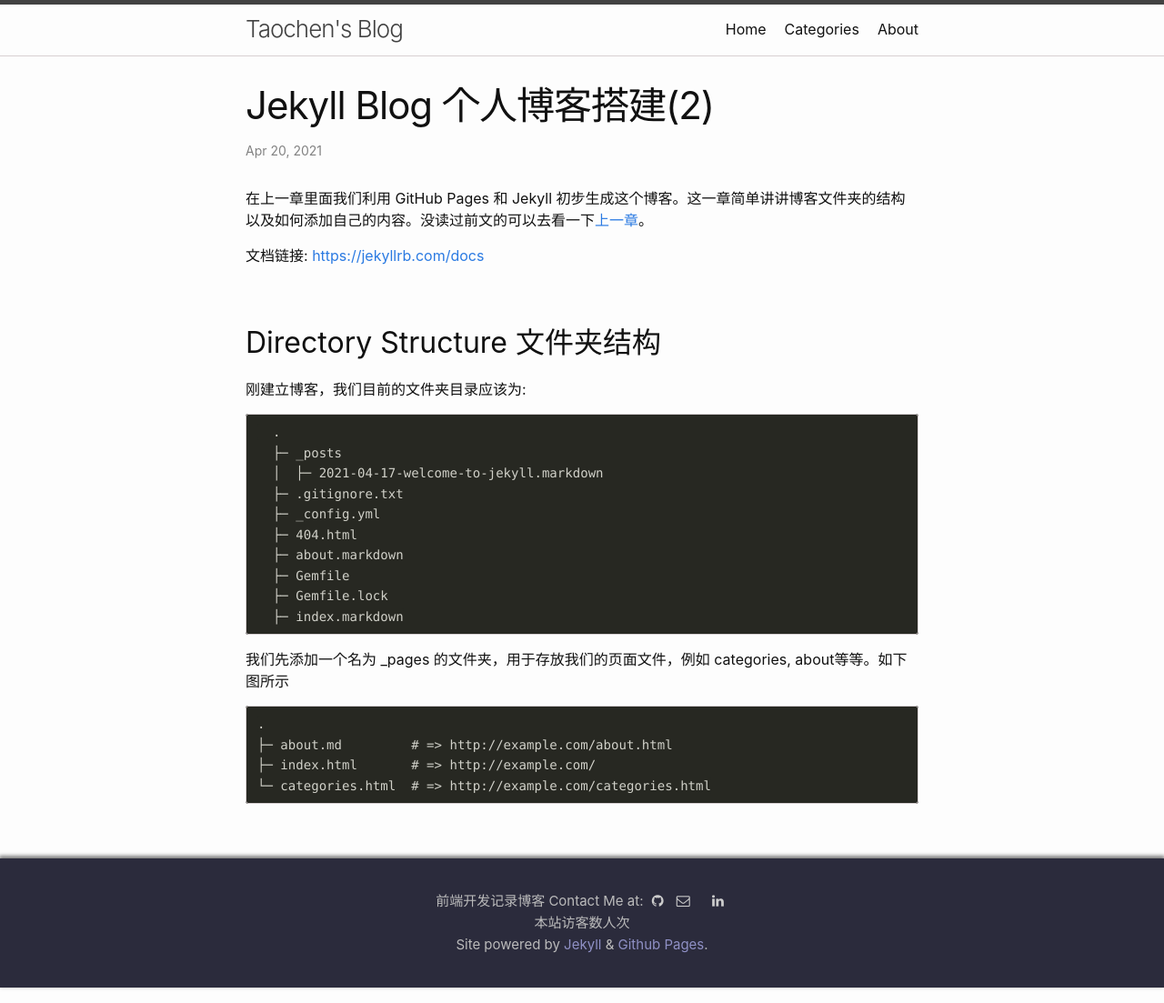
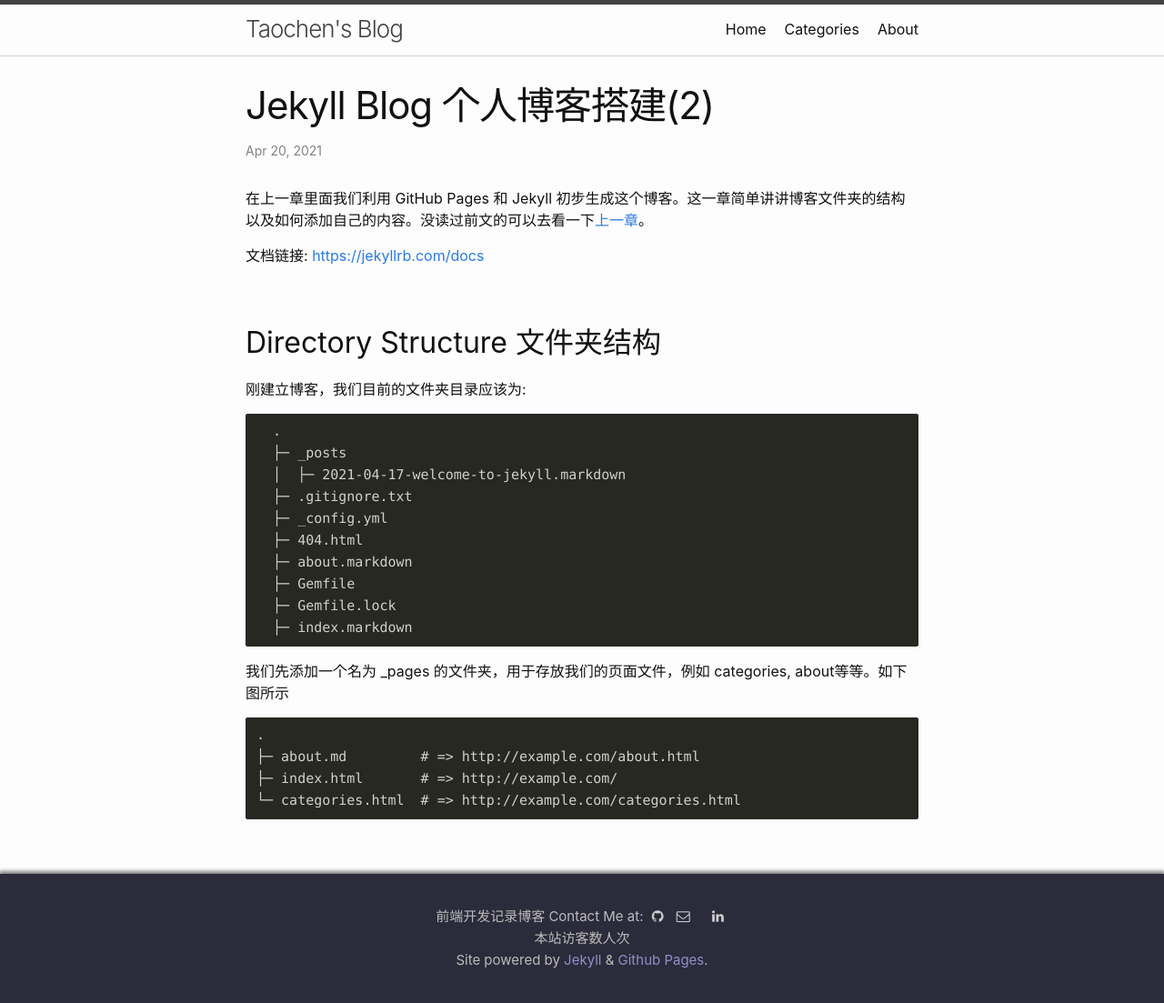
Before and after one commit to ThomasMental/ThomasMental.github.io, a Jekyll site: the page built from _posts/2021-04-20-Jekyll-2.markdown, in a window 1280 px wide. Shown: the whole page at 91% size. Built offline with Jekyll 4.4.1, drawn with Linux system fonts in a browser that asks for light colours; comment, search, counter and statistics services are not loaded; a style sheet for code colours, icons or effects is not loaded.

Commit message:
Update _base.scss

```diff
--- a/_sass/minima/_base.scss
+++ b/_sass/minima/_base.scss
@@ -158,8 +158,8 @@
 /**
  * Code formatting
  */
-pre,
 code {
+  padding: 1px 5px;
   font-family: $code-font-family;
   font-size: 0.9375em;
   border: 1px solid $border-color-01;
@@ -167,19 +167,15 @@
   background-color: $code-background-color;
 }
 
-code {
-  padding: 1px 5px;
-}
-
 pre {
   padding: 8px 12px;
   overflow-x: auto;
 
   > code {
+    margin: 0;
+    padding: 0;
     color: #d1d1c9;
     border: 0;
-    padding-right: 0;
-    padding-left: 0;
     background-color: $code-background-color;
   }
 }
```
